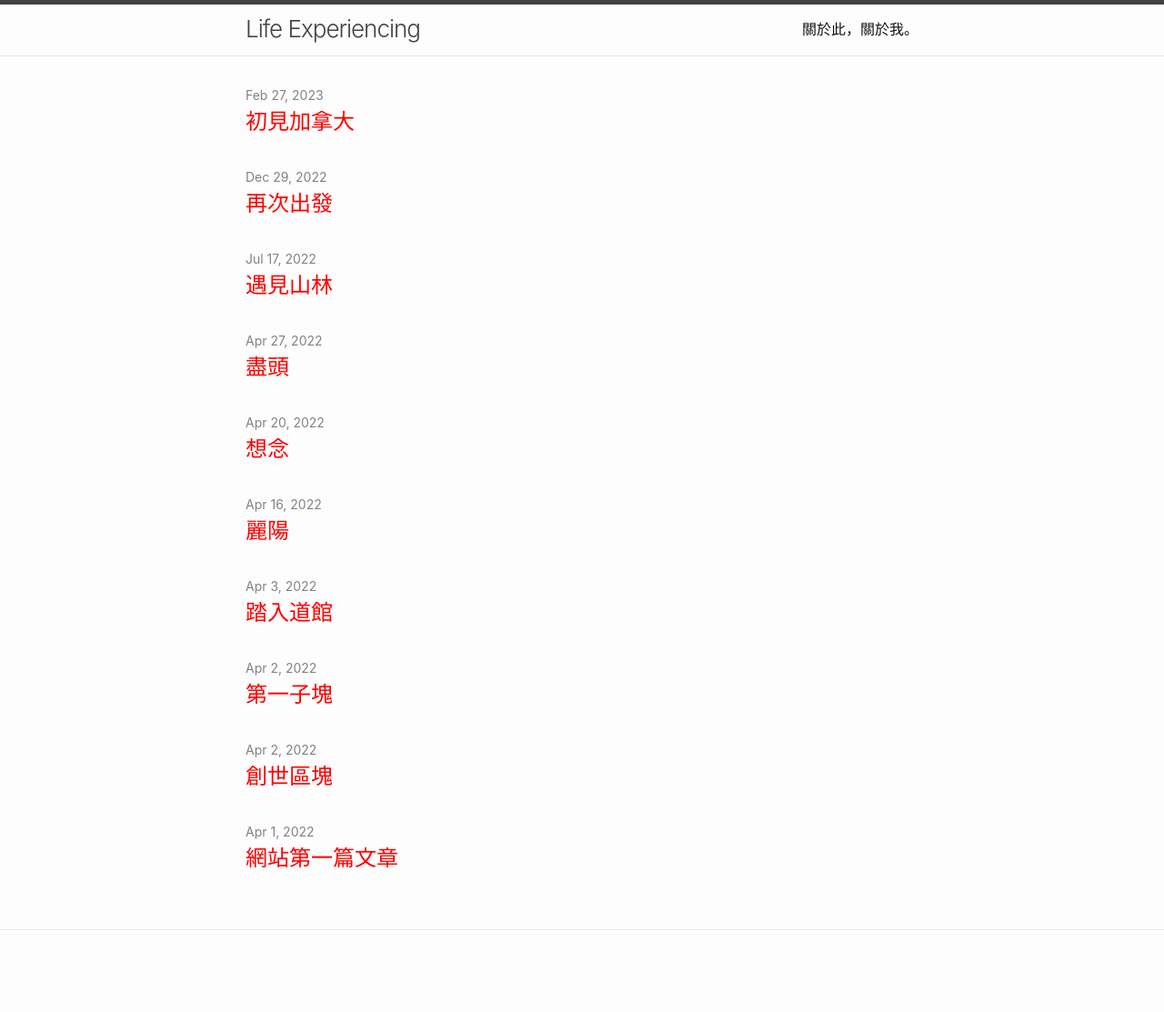
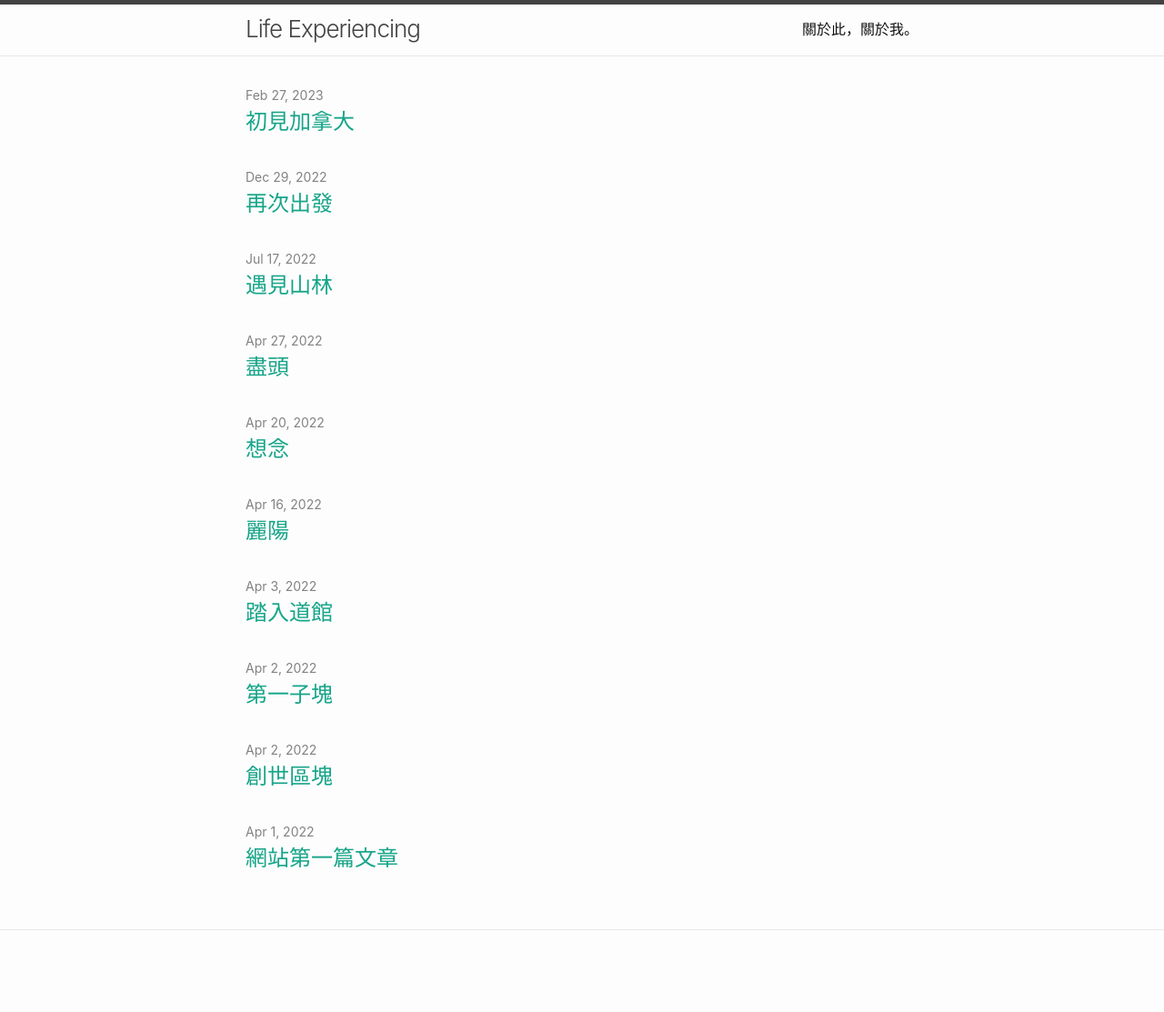
Before and after one commit to collectivetribe/lifeexperiencing, a Jekyll site: the page built from index.md, in a window 1280 px wide. Shown: the whole page at 91% size. Built offline with Jekyll 4.4.1, drawn with Linux system fonts in a browser that asks for light colours.

Commit message:
Update home.html

```diff
--- a/_layouts/home.html
+++ b/_layouts/home.html
@@ -27,7 +27,7 @@ layout: base
       <li>
         <span class="post-meta">{{ post.date | date: date_format }}</span>
         <h3>
-          <a class="post-link" href="{{ post.url | relative_url }}" style="color:red">
+          <a class="post-link" href="{{ post.url | relative_url }}" style="color:#17A589">
             {{ post.title | escape }}
           </a>
         </h3>
```
